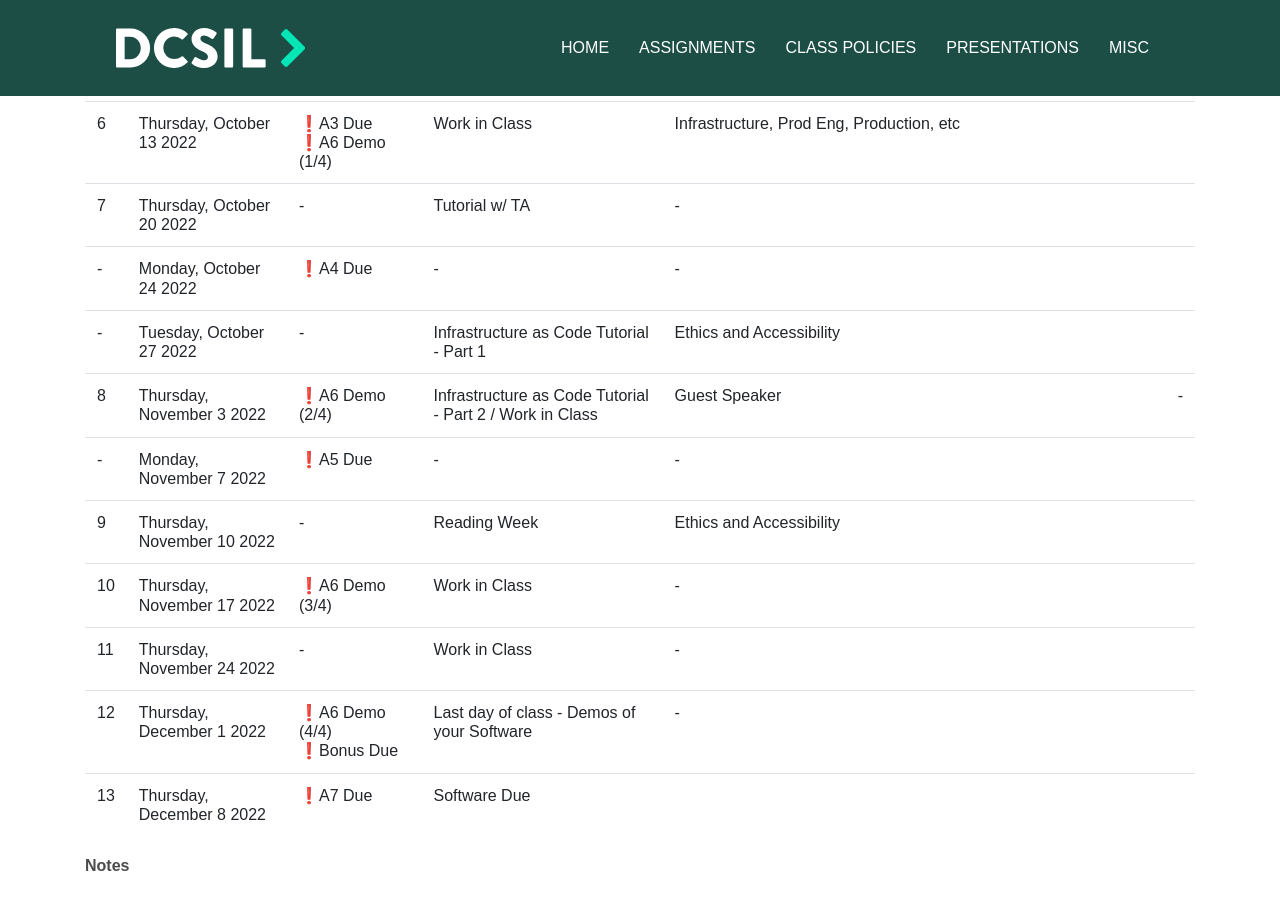
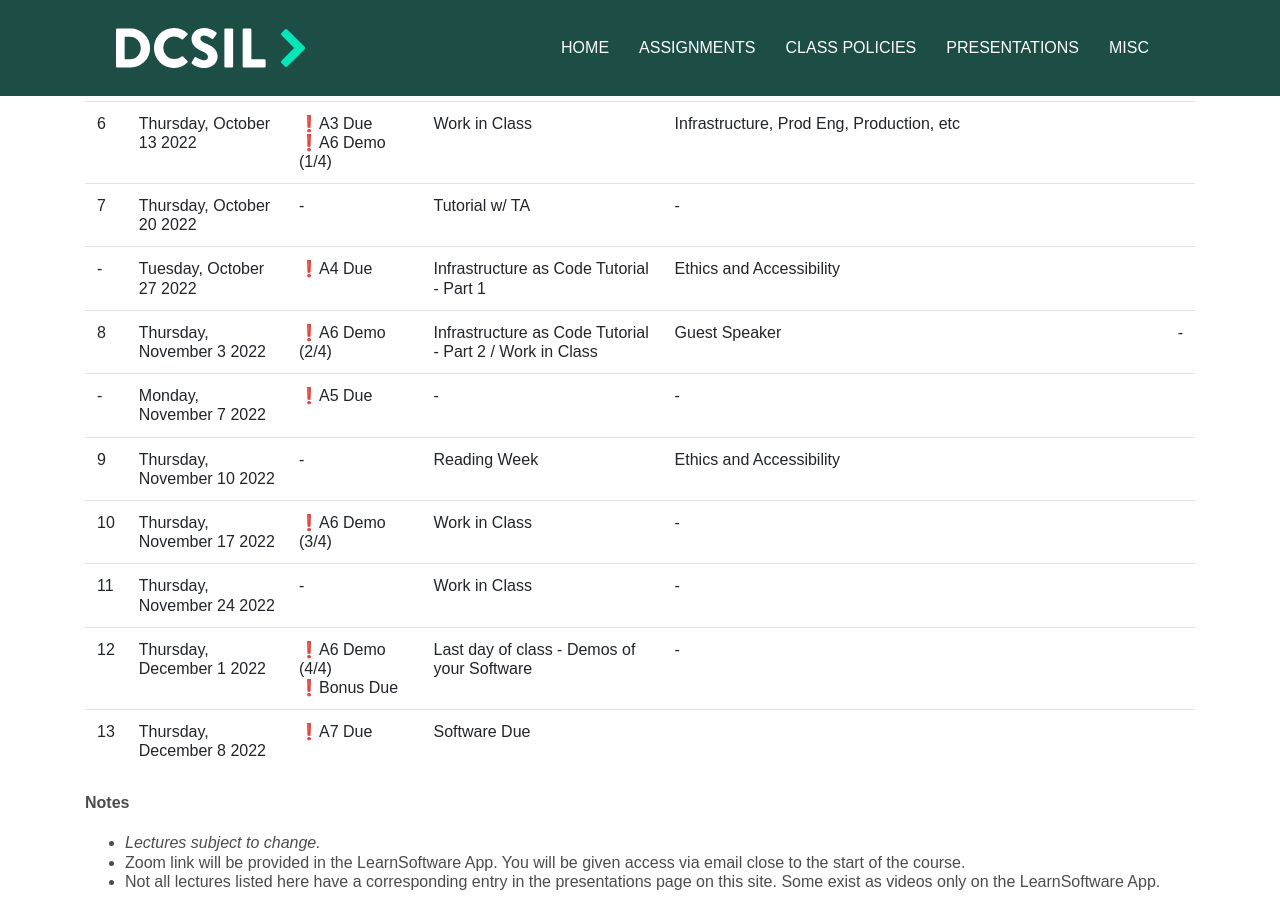
Before and after one commit to dcsil/CSC491, a Jekyll site: the page built from other_pages/schedule.md, in a window 1280 px wide and 900 px high, scrolled down 845 px. Built offline with Jekyll 4.4.1, drawn with Linux system fonts in a browser that asks for light colours; our own code applies the rules of GitHub Pages for plain Markdown files.

Commit message:
Push back a4 due date

```diff
--- a/assignments.yml
+++ b/assignments.yml
@@ -126,7 +126,7 @@ team:
         Communication was regular and effective & acted in accordance with team principles.
       worth: 15.0
       individual: true
-    due_date: 2022-10-24T23:59:59-04:00
+    due_date: 2022-10-27T23:59:59-04:00
     position: 4
     number: 4
   - name: A5 - Dev Env, Test Infrastructure, & Production Setup
--- a/other_pages/schedule.md
+++ b/other_pages/schedule.md
@@ -15,8 +15,7 @@ This is a class schedule indicating what we aim to do each week and the recommen
 | 5 | Thursday, October 6 2022  | - | [CI & Testing Lecture](https://csc491.dcsil.ca/presentations/output/ci/index.html#0) | UX Research + Data Bias |
 | 6 | Thursday, October 13 2022  | ❗A3 Due<br>❗A6 Demo (1/4) | Work in Class | Infrastructure, Prod Eng, Production, etc |
 | 7 | Thursday, October 20 2022  | - | Tutorial w/ TA | - |
-| - | Monday, October 24 2022  | ❗A4 Due  | - | - |
-| - | Tuesday, October 27 2022     | - | Infrastructure as Code Tutorial - Part 1 | Ethics and Accessibility |
+| - | Tuesday, October 27 2022     | ❗A4 Due | Infrastructure as Code Tutorial - Part 1 | Ethics and Accessibility |
 | 8 | Thursday, November 3 2022      | ❗A6 Demo (2/4) | Infrastructure as Code Tutorial - Part 2 / Work in Class | Guest Speaker | - |
 | - | Monday, November 7 2022  | ❗A5 Due  | - | - |
 | 9 | Thursday, November 10 2022     | - | Reading Week | Ethics and Accessibility |
```
Also changed, not shown: assignments/README.md (+1 -1 lines).
